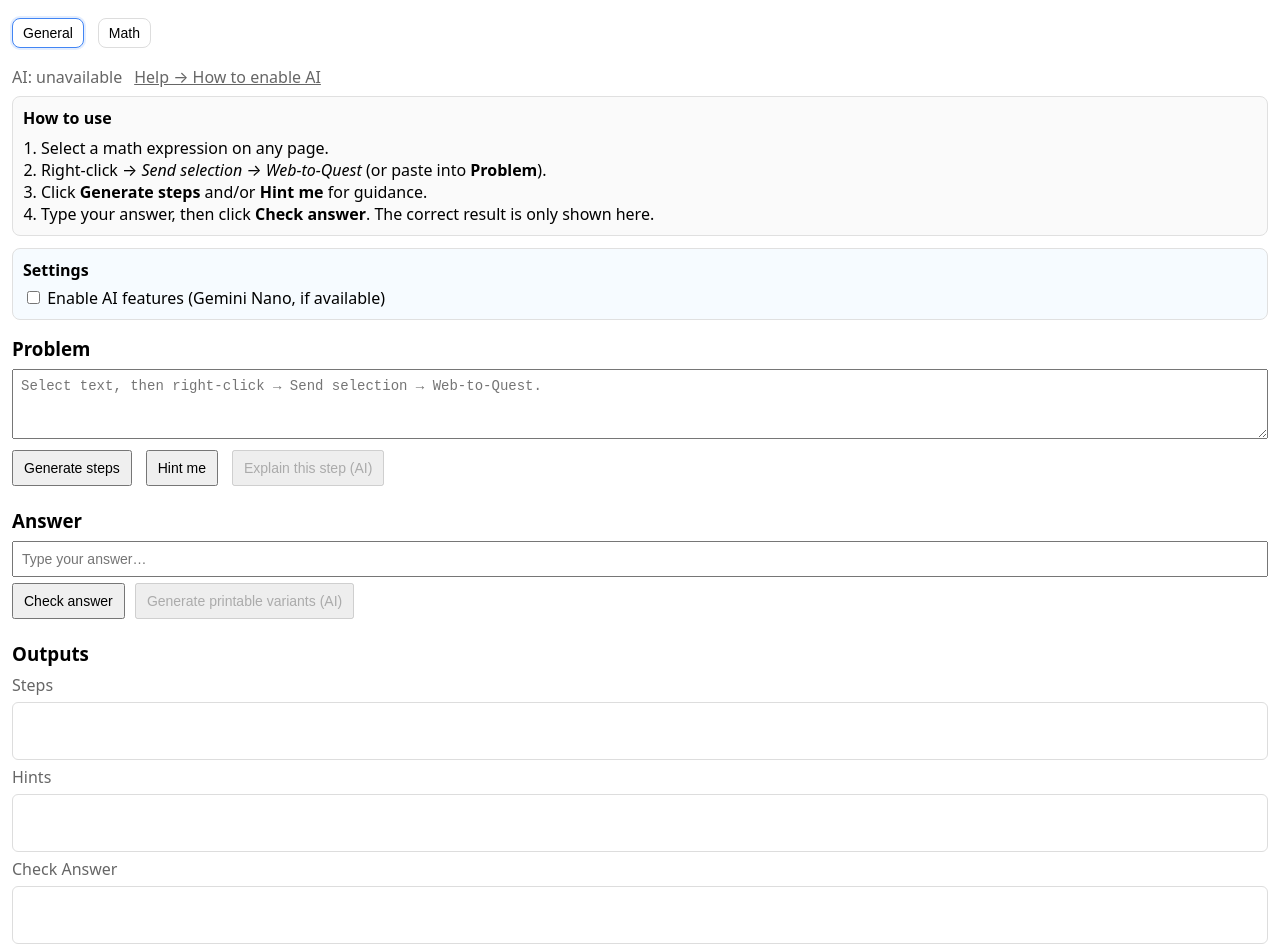
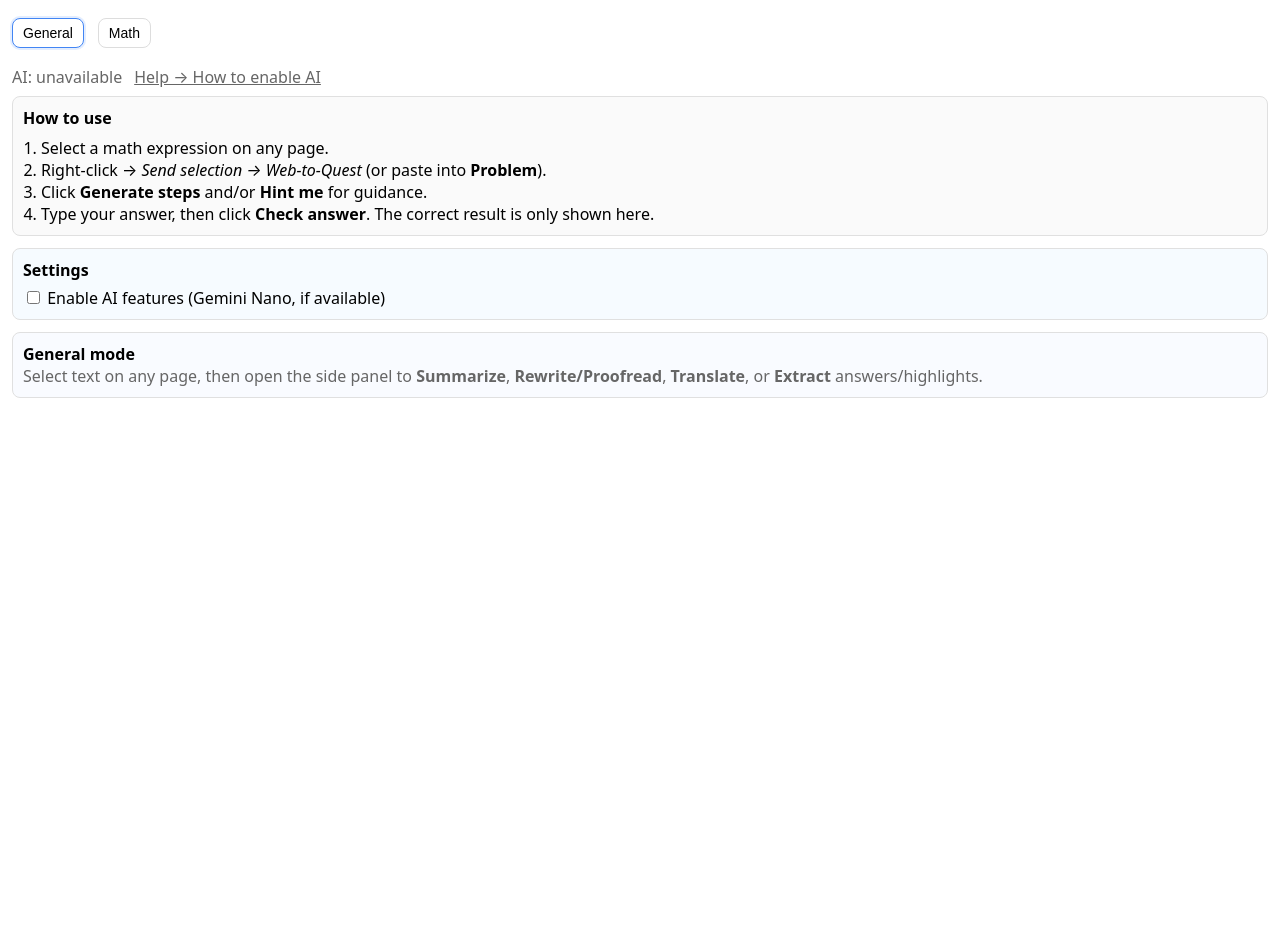
Before and after one commit to HooplaHoorah/w2q-extension, a browser extension: page extension/sidepanel.html in a window 1280 px wide. After the commit the page ends 800 px from the top, so only its background shows below. Drawn offline with Linux system fonts and the light colour scheme.

Commit message:
feat(ui): General|Math toggle + show/hide sections + persisted mode

```diff
--- a/extension/sidepanel.html
+++ b/extension/sidepanel.html
@@ -67,7 +67,8 @@
       </div>
     </div>
 
-    <h3>Problem</h3>
+    <section class="for-math">
+<h3>Problem</h3>
     <textarea id="problem" name="problem" placeholder="Select text, then right-click → Send selection → Web-to-Quest."></textarea>
     <div class="row">
       <button data-btn="steps" id="btnSteps">Generate steps</button>
@@ -90,7 +91,14 @@
     <div class="muted">Check Answer</div>
     <div class="out" id="outAnswer"></div>
 
-    <script src="prototype.js" defer></script>
+    </section>
+<section class="for-general">
+  <div class="info" id="generalIntro" style="border:1px solid #e0e0e0;background:#f9fbff;padding:10px;border-radius:8px;margin-bottom:12px;">
+    <strong>General mode</strong>
+    <div class="muted">Select text on any page, then open the side panel to <strong>Summarize</strong>, <strong>Rewrite/Proofread</strong>, <strong>Translate</strong>, or <strong>Extract</strong> answers/highlights.</div>
+  </div>
+</section>
+<script src="prototype.js" defer></script>
     <script src="ai-stubs.js" defer></script>
     <script src="sidepanel.js" defer></script>
   </body>
```
